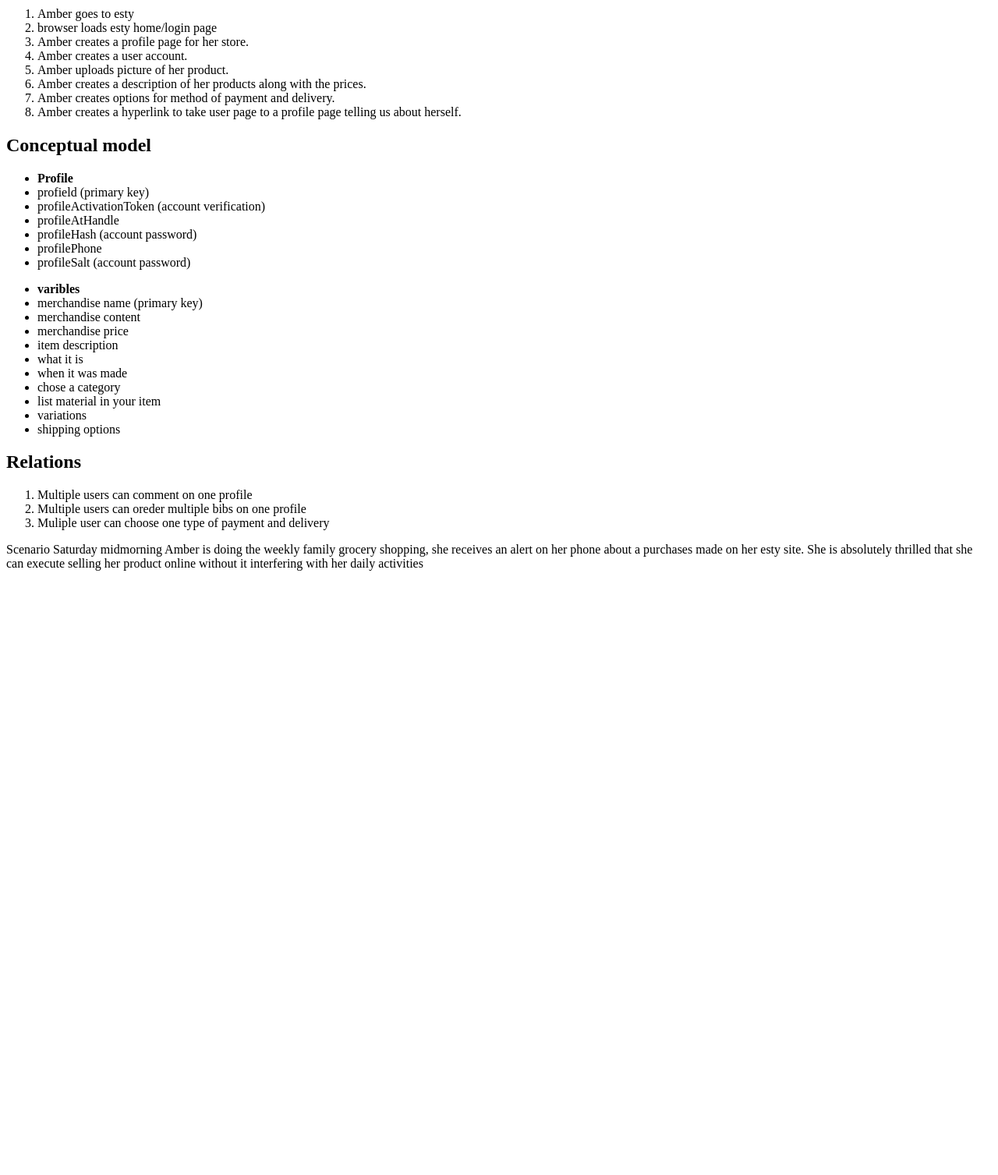
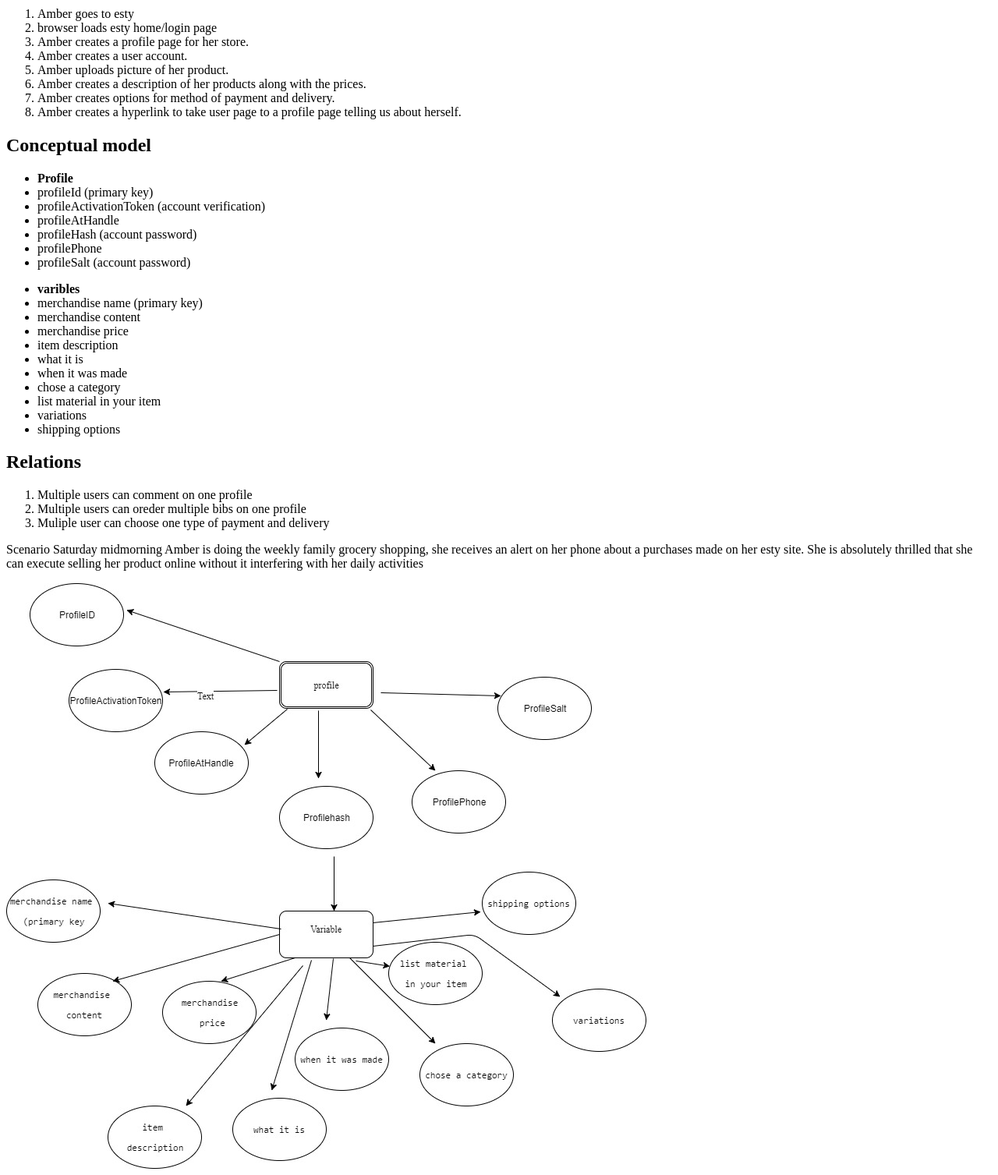
Before and after one commit to Mbojorquez2007/data-design-esty, a PHP site: page / in a window 1280 px wide. Shown: the part 872-2379 px from the top of the page at 78% size. Before the commit the page ends 1604 px from the top, so only its background shows below. Run offline with PHP 8.4, Linux system fonts and the light colour scheme.

Commit message:
flow chart

```diff
--- a/index.php
+++ b/index.php
@@ -57,7 +57,7 @@
 		<h2>Conceptual model</h2>
 		<ul>
 			<li><strong>Profile</strong></li>
-			<li>profield (primary key)</li>
+			<li>profileId (primary key)</li>
 			<li>profileActivationToken (account verification)</li>
 			<li>profileAtHandle</li>
 			<li>profileHash (account password)</li>
@@ -87,4 +87,4 @@
 			without it interfering with her daily activities
 
 		</p>
-		<img src="" alt="">
+		<img src="epic/image/Copy of diagram1.jpg">
```
Also changed, not shown: epic/image/Copy of diagram1.jpg (added).
